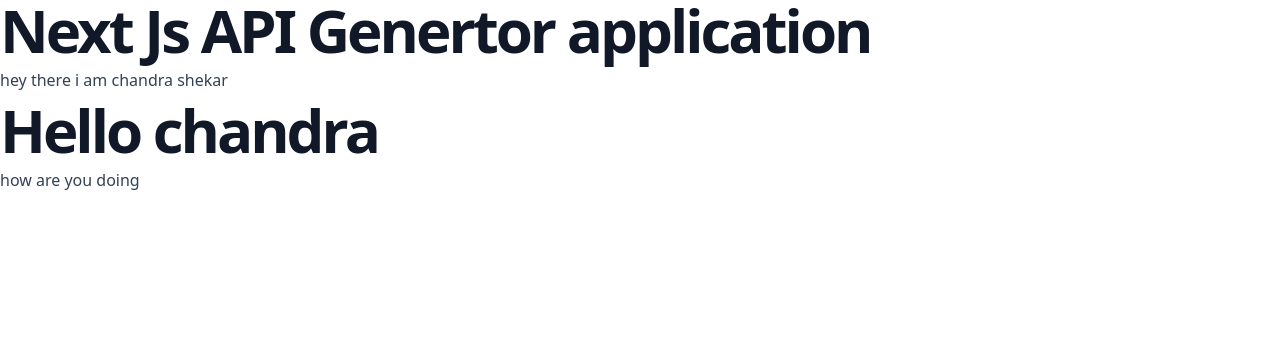
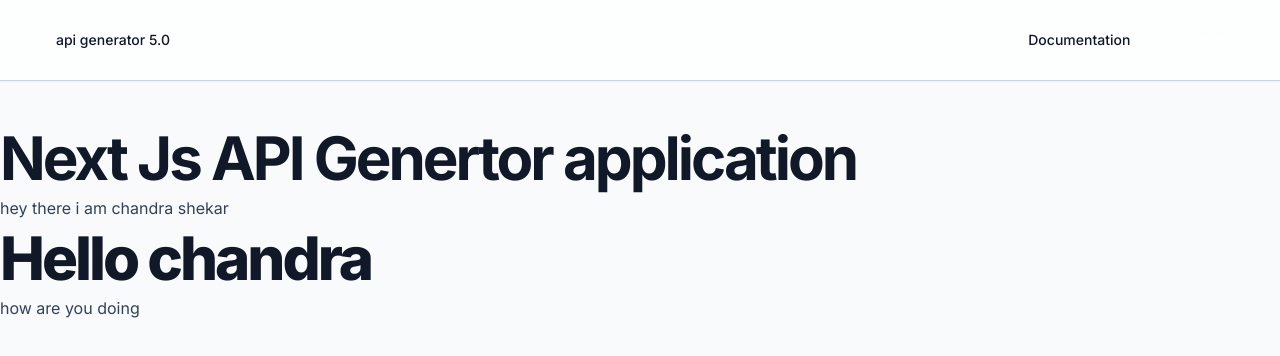
Before and after one commit to kusumachandu/react-next-advanced-concepts, a Next.js app in the folder apikey-generator/: page / in a window 1280 px wide. Shown: the top 356 px of the page. Built offline with nearby package versions, Linux system fonts and the light colour scheme; no server answers.

Commit message:
created custom components buttons, navbar, heading and paragraph

```diff
--- /dev/null
+++ b/apikey-generator/src/components/Navbar.tsx
@@ -0,0 +1,62 @@
+import Link from 'next/link'
+import { buttonVarients } from '@/components/ui/Button'
+import SignInButton from '@/components/SignInButton'
+import SignOutButton from '@/components/SignOutButton'
+import { useEffect, useState } from 'react'
+import { Session } from 'inspector'
+
+const Navbar = ({}) => {
+  const [session, setSession] = useState<Session | any>();
+
+  useEffect(() => {
+    async function fetchSession() {
+      try {
+        const response = await fetch('/api/session');
+        const data = await response.json();
+        setSession(data.session);
+      } catch (error) {
+        console.error(error);
+      }
+    }
+
+    fetchSession();
+  }, []);
+  return (
+    <div className='fixed backdrop-blur-sm bg-white/75 dark:bg-slate-900 z-50 top-0 left-0 right-0 height-20 py-5 px-10 border-b border-slate-300 dar:border-slate-700 shadow-sm flex items-center justify-between'>
+      <div className='container max-w-7xl mx-auto w-full flex justify-between items-center'>
+        <Link href="/" className={buttonVarients({variant: "link"})}>
+          api generator 5.0
+        </Link>
+        <div className='md:hidden'>
+          {/* <ThemeToggle /> */}
+        </div>
+
+        <div className='hidden md:flex gap-4'>
+          {/* <ThemeToggle /> */}
+          <Link
+            href="/"
+            className={buttonVarients({variant: "ghost"})}
+          >
+            Documentation
+          </Link>
+
+          {session ?
+            <>
+              <Link
+                href="/dashboard"
+                className={buttonVarients({ variant: 'ghost' })}
+              >
+                Dashboard
+              </Link>
+              <SignOutButton />
+            </>
+          :
+            <SignInButton />
+          }
+        </div>
+      </div>
+    </div>
+  )
+}
+
+export default Navbar
--- /dev/null
+++ b/apikey-generator/src/components/Providers.tsx
@@ -0,0 +1,13 @@
+import { ThemeProvider } from "next-themes"
+import { SessionProvider } from 'next-auth/react'
+const Providers = ({children}: {children: React.ReactNode}) => {
+  return (
+    <ThemeProvider attribute="class" defaultTheme="system" enableSystem>
+      <SessionProvider>
+        {children}
+      </SessionProvider>
+    </ThemeProvider>
+  )
+}
+
+export default Providers;
--- /dev/null
+++ b/apikey-generator/src/components/SignInButton.tsx
@@ -0,0 +1,30 @@
+"use-client"
+
+import { FC, useState } from 'react'
+import Button, { buttonVarients } from './ui/Button';
+import { signIn } from 'next-auth/react';
+import { toast } from 'react-hot-toast';
+
+interface SignInButtonProps {}
+
+const SignInButton: FC<SignInButtonProps> = ({}) => {
+  const [isLoading, setIsLoading] = useState<boolean>(false);
+
+  const signInWithGoogle = async () => {
+    setIsLoading(true);
+
+    try {
+      await signIn('google')
+    } catch(error: any){
+      // toast({
+      //   title: 'error sigining in',
+      //   message: 'please try again',
+      //   type: 'error'
+      // })
+      toast.error('message', error.message);
+    }
+  }
+  return <Button onClick={signInWithGoogle} className={buttonVarients({variant: 'ghost', size: 'default'})} isLoading={isLoading}>Sgin In</Button>
+}
+
+export default SignInButton
--- /dev/null
+++ b/apikey-generator/src/components/SignOutButton.tsx
@@ -0,0 +1,30 @@
+import { FC, useState } from 'react'
+import Button, { buttonVarients } from './ui/Button'
+import { signOut } from 'next-auth/react';
+import { toast } from 'react-hot-toast';
+
+interface SignOutButtonProps {}
+
+const SignOutButton: FC<SignOutButtonProps> = ({}) => {
+  const [isLoading, setIsLoading] = useState<boolean>(false);
+
+  const handleSignOut = async () => {
+    setIsLoading(true);
+    try {
+      await signOut();
+    } catch(error: any){
+      // toast({
+      //   type:'error',
+      //   title: 'error signing out',
+      //   message: error,
+      // })
+      toast.error("message",  error.message)
+    }
+
+  }
+  return (
+    <Button onClick={handleSignOut} isLoading={isLoading} className={buttonVarients({ variant: 'ghost', size: 'default'})}>Sign Out</Button>
+  )
+}
+
+export default SignOutButton
--- /dev/null
+++ b/apikey-generator/src/components/layout/Layout.tsx
@@ -0,0 +1,25 @@
+import { cn } from '@/lib/utils'
+import { Inter } from 'next/font/google'
+import Providers from '../Providers'
+import Navbar from '../Navbar'
+
+const inter = Inter({subsets: ['latin']})
+
+export default function RootLayout({ children }: {children: React.ReactNode}) {
+  return (
+    <div lang='en' className={cn(
+      'bg-white text-slate-900 antialiased', inter.className
+    )}>
+      <div className='min-h-screen bg-slate-50 dark:bg-slate-900 antialiased'>
+        <Providers>
+          <Navbar />
+          <div className='pt-32'>
+            {children}
+          </div>
+        </Providers>
+
+        <div className='h-40 md:hidden' />
+      </div>
+    </div>
+  )
+}
--- /dev/null
+++ b/apikey-generator/src/components/ui/Button.tsx
@@ -0,0 +1,56 @@
+import { cn } from "@/lib/utils";
+import { VariantProps, cva } from "class-variance-authority";
+import { FC, HTMLAttributes, forwardRef } from "react";
+import { Loader2 } from 'lucide-react';
+
+export const buttonVarients = cva(
+  "active:scale-95 inline-flex items-center justify-center rounded-md text-sm font-medium transition-color focus:outline-none focus:ring-2 focus:ring-slate-400 focus:ring-offset-2 disabled:opacity-50 dark:focus-ring-400 disabled:pointer-events-none dark:focus:ring-offset-slate-900",
+  {
+    variants: {
+      variant: {
+        default:
+          "bg-slate-900 text-white hover:bg-slate-800 dark:bg-slate-200 dark:text-slate-900 dark:hover:bg-slate-100",
+        link: "bg-transparent dark:bg-transparent underline-offset-4 hover:underline text-slate-900 dark:text-slate-100 hover:bg-transparent dark:hover:bg-transparent",
+        outline:
+          "bg-slate-900 text-white hover:bg-slate-900 dark:bg-slate-200 dark:text-slate-900 dark:hover:bg-slate-100 border border-slate-200 hover:border-slate-100 dark:hover:border-slate-700",
+        ghost:
+          "bg-transparent hover:bg-slate-100 dark:hover:bg-slate-800 dark:text-slate-400 data-[state=open]:bg-transparent dark:data[state=open]:bg-transparent",
+      },
+      size: {
+        default: "h-10 py-2 px-4",
+        sm: "h-9 px-2 rounded-md",
+        lg: "h-11 px-8 rounded-md",
+      },
+    },
+    defaultVariants: {
+      variant: "default",
+      size: "default",
+    },
+  }
+);
+
+interface ButtonProps
+  extends HTMLAttributes<HTMLButtonElement>,
+    VariantProps<typeof buttonVarients> {
+  isLoading: boolean;
+}
+
+const Button: FC<ButtonProps> = forwardRef<HTMLButtonElement, ButtonProps>(
+  ({ className, variant, children, size, isLoading, ...props }, ref) => {
+    return (
+      <button
+        {...props}
+        ref={ref}
+        disabled={isLoading}
+        className={cn(buttonVarients({ variant, size, className }))}
+      >
+        {isLoading ? <Loader2  className="mr-2 h-4 w-4 animate-spin"/> : null}
+        {children}
+      </button>
+    );
+  }
+);
+
+Button.displayName = "Button";
+
+export default Button;
--- /dev/null
+++ b/apikey-generator/src/components/ui/ThemeToggle.tsx
@@ -0,0 +1,9 @@
+import { FC } from 'react'
+
+interface ThemeToggleProps {}
+
+const ThemeToggle: FC<ThemeToggleProps> = ({}) => {
+  return <div>ThemeToggle</div>
+}
+
+export default ThemeToggle
--- a/apikey-generator/src/pages/_app.tsx
+++ b/apikey-generator/src/pages/_app.tsx
@@ -1,6 +1,13 @@
-import '@/styles/globals.css'
-import type { AppProps } from 'next/app'
+import RootLayout from "@/components/layout/Layout";
+import "@/styles/globals.css";
+import type { AppProps } from "next/app";
 
 export default function App({ Component, pageProps }: AppProps) {
-  return <Component {...pageProps} />
+  return (
+    <>
+      <RootLayout>
+        <Component {...pageProps} />
+      </RootLayout>
+    </>
+  );
 }
--- /dev/null
+++ b/apikey-generator/src/pages/api/session.ts
@@ -0,0 +1,12 @@
+import { getSession } from 'next-auth/react';
+
+export default async function handler(req: any, res: any) {
+  const session = await getSession({ req });
+
+  if (!session) {
+    res.status(401).json({ error: 'Unauthorized' });
+    return;
+  }
+
+  res.status(200).json({ session });
+}
--- a/apikey-generator/tsconfig.json
+++ b/apikey-generator/tsconfig.json
@@ -15,7 +15,7 @@
     "jsx": "preserve",
     "incremental": true,
     "paths": {
-      "@/*": ["./src/*"]
+      "@/*": ["./src/*"],
     }
   },
   "include": ["next-env.d.ts", "**/*.ts", "**/*.tsx"],
```
